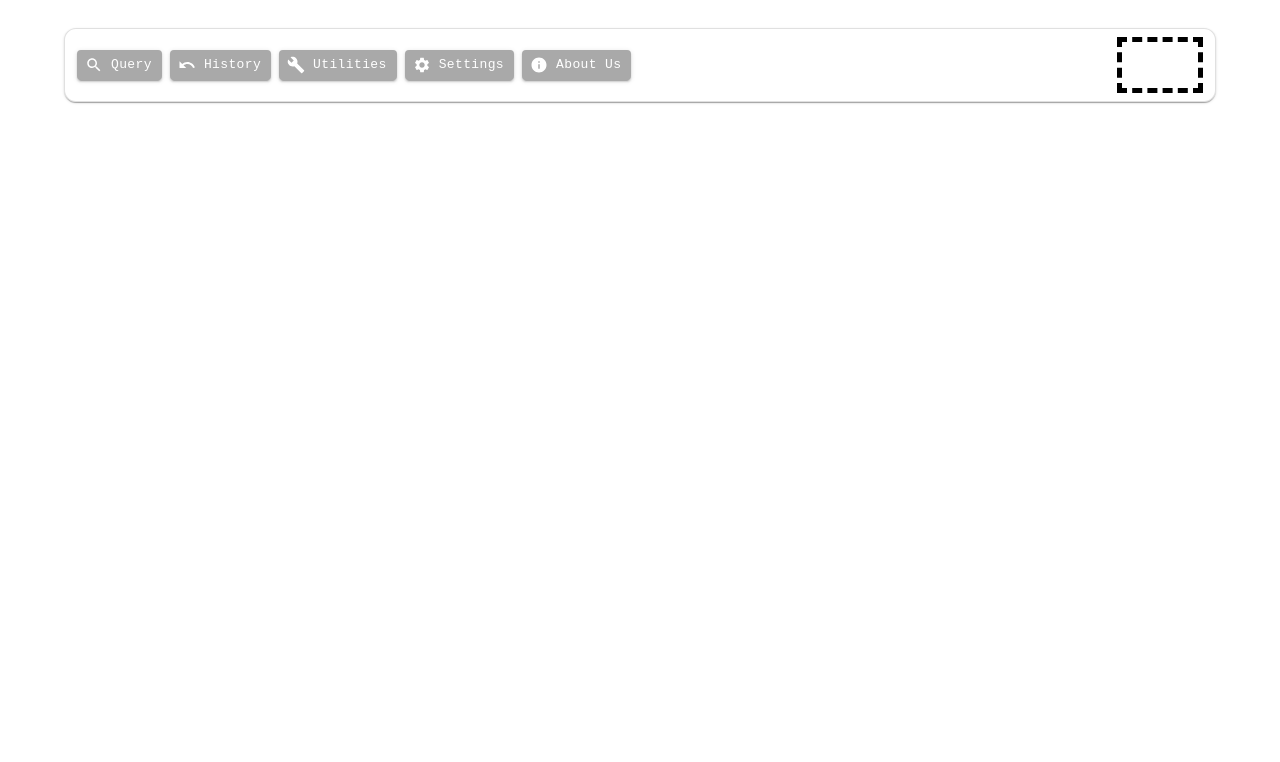
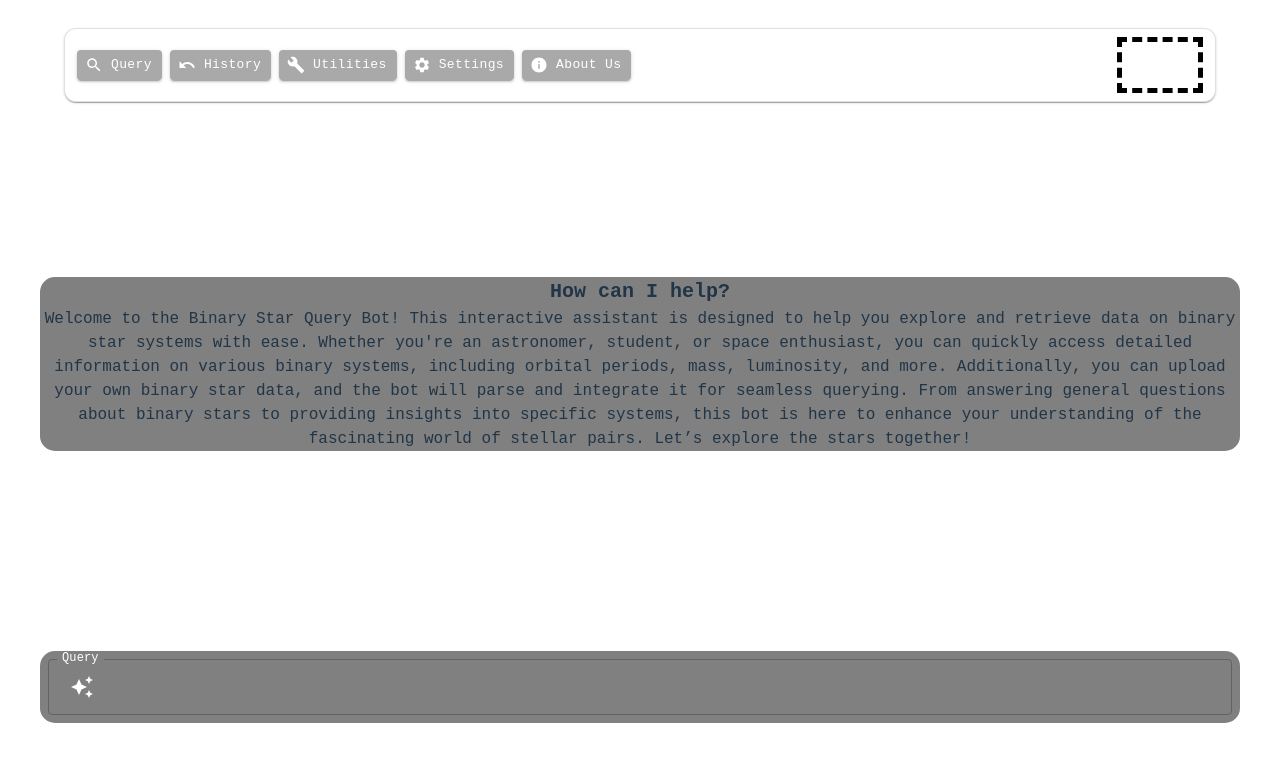
Before and after one commit to Anorris98/Hebse-Database, a React (Vite) app in the folder senior-design/: page /query in a window 1280 px wide. Shown: the top 762 px of the page. Built offline with nearby package versions, Linux system fonts and the light colour scheme.

Commit message:
Formatted code, added text box to query page

```diff
--- a/senior-design/src/components/NavigationBar/NavBar.tsx
+++ b/senior-design/src/components/NavigationBar/NavBar.tsx
@@ -6,7 +6,7 @@ import Button from '@mui/material/Button';
 import Container from '@mui/material/Container';
 import {Build, Info, Search, Settings, Undo} from "@mui/icons-material";
 
-const StyledToolbar = styled(Toolbar)(({ theme }) => ({
+const StyledToolbar = styled(Toolbar)(({theme}) => ({
     display: 'flex',
     alignItems: 'center',
     justifyContent: 'space-between',
@@ -44,8 +44,8 @@ export const NavBar = () => {
         >
             <Container maxWidth="lg">
                 <StyledToolbar variant="dense" disableGutters>
-                    <Box sx={{ flexGrow: 1, display: 'flex', alignItems: 'center', px: 0, justifyContent: 'left' }}>
-                        <Box sx={{ display: { xs: 'none', md: 'flex' } }}>
+                    <Box sx={{flexGrow: 1, display: 'flex', alignItems: 'center', px: 0, justifyContent: 'left'}}>
+                        <Box sx={{display: {xs: 'none', md: 'flex'}}}>
                             <StyledButton variant="contained" size="small" startIcon={<Search/>}>
                                 Query
                             </StyledButton>
@@ -63,7 +63,13 @@ export const NavBar = () => {
                             </StyledButton>
                         </Box>
                     </Box>
-                    <Box component='section' sx={{ p: 1, border: '5px dashed black', fontSize: '20px', fontFamily:'monospace' }}>
+                    <Box component='section' sx={{
+                        p: 1,
+                        border: '5px dashed black',
+                        fontSize: '20px',
+                        fontFamily: 'monospace',
+                        fontWeight: 'bold'
+                    }}>
                         HADES
                     </Box>
                 </StyledToolbar>
--- a/senior-design/src/components/Query/query.tsx
+++ b/senior-design/src/components/Query/query.tsx
@@ -1,10 +1,12 @@
 import {NavBar} from "../NavigationBar/NavBar.tsx";
+import {QueryInput} from "../QueryInput/QueryInput.tsx";
 
 export const Query = () => {
 
     return (
         <div className='query'>
             <NavBar/>
+            <QueryInput/>
         </div>
     );
 };
--- /dev/null
+++ b/senior-design/src/components/QueryInput/QueryInput.tsx
@@ -0,0 +1,54 @@
+import Box from "@mui/material/Box";
+import {Grid2, IconButton, InputAdornment, TextField} from "@mui/material";
+import {AutoAwesome} from "@mui/icons-material";
+
+
+export const QueryInput = () => {
+    return (
+        <Grid2 display={"grid"} sx={{maxHeight: '1000px'}}>
+            <Box component="div" sx={{
+                backgroundColor: 'gray',
+                flexGrow: 1,
+                borderRadius: '15px',
+                maxWidth: 'lg',
+                fontFamily: 'monospace',
+                marginTop: '200px'
+            }}>
+                <Box sx={{fontSize: '20px', fontWeight: 'bold'}}>
+                    How can I help?
+                </Box>
+                <Box sx={{fontSize: '16px'}}>
+                    Welcome to the Binary Star Query Bot! This interactive assistant is
+                    designed to help you explore and retrieve data on binary star systems
+                    with ease. Whether you're an astronomer, student, or space enthusiast,
+                    you can quickly access detailed information on various binary systems,
+                    including orbital periods, mass, luminosity, and more. Additionally,
+                    you can upload your own binary star data, and the bot will parse and
+                    integrate it for seamless querying. From answering general questions
+                    about binary stars to providing insights into specific systems, this
+                    bot is here to enhance your understanding of the fascinating world of
+                    stellar pairs. Let’s explore the stars together!
+                </Box>
+            </Box>
+            <Box component="div" sx={{
+                backgroundColor: 'gray',
+                flexGrow: 1,
+                borderRadius: '15px',
+                maxWidth: 'lg',
+                fontFamily: 'monospace',
+                marginTop: '200px'
+            }}>
+                <Box sx={{display: 'flex'}}>
+                    <TextField id="outlined-basic" label="Query" variant="outlined" fullWidth={true} slotProps={{
+                        input: {
+                            style: {fontFamily: 'monospace', color: 'white'},
+                            startAdornment: <InputAdornment position={"start"}> <IconButton><AutoAwesome
+                                sx={{color: 'white'}}/></IconButton></InputAdornment>
+                        }, inputLabel: {style: {fontFamily: 'monospace', color: 'white'}}
+                    }} sx={{margin: 1}}/>
+                </Box>
+            </Box>
+        </Grid2>
+
+    )
+}
```
